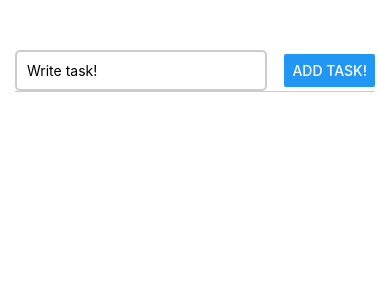
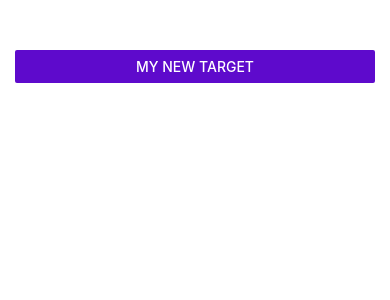
Before and after one commit to vasin-fr/Legko-, a React Native app: screen / in a window 390 px wide. Shown: the top 300 px of the page. Built offline with nearby package versions, Linux system fonts and the light colour scheme.

Commit message:
Modal, finaly result of maket

```diff
--- a/App.tsx
+++ b/App.tsx
@@ -1,16 +1,10 @@
 import React, { useState } from "react";
-import {
-  Button,
-  FlatList,
-  StyleSheet,
-  Text,
-  TextInput,
-  View,
-} from "react-native";
+import { Button, FlatList, Image, StyleSheet, View } from "react-native";
 import TaskInput from "./components/TaskInput";
 import TaskItem from "./components/TaskItem";
 
 export default function App() {
+  const [modalIsVisible, setModalIsVisible] = useState<boolean>(false);
   const [allTasks, setAllTasks] = useState<{ text: string; id: string }[]>([]);
 
   const addTaskHandler = (enteredTask: any) => {
@@ -18,15 +12,32 @@
       ...prevTasks,
       { text: enteredTask, id: Math.random().toString() },
     ]);
+    modalIsVisibleChange();
   };
 
   const deleteTaskHandler = (id: string) => {
     setAllTasks((prevTasks) => prevTasks.filter((el) => el.id !== id));
   };
 
+  const modalIsVisibleChange = () => {
+    setModalIsVisible((prev) => !prev);
+  };
+
   return (
     <View style={styles.appContainer}>
-      <TaskInput addTaskHandler={addTaskHandler} />
+      <View style={{ marginBottom: 12 }}>
+        <Button
+          title="My new TARGET"
+          color="#5e0acc"
+          onPress={modalIsVisibleChange}
+        />
+      </View>
+      <TaskInput
+        addTaskHandler={addTaskHandler}
+        visible={modalIsVisible}
+        modalIsVisibleChange={modalIsVisibleChange}
+      />
+
       <View style={styles.taskContainer}>
         <FlatList
           data={allTasks}
--- a/components/TaskInput.tsx
+++ b/components/TaskInput.tsx
@@ -1,7 +1,23 @@
 import { useState } from "react";
-import { View, StyleSheet, Button, TextInput } from "react-native";
+import {
+  View,
+  StyleSheet,
+  Button,
+  TextInput,
+  Modal,
+  Image,
+  Pressable,
+} from "react-native";
 
-const TaskInput = ({ addTaskHandler }: any) => {
+const TaskInput = ({
+  addTaskHandler,
+  modalIsVisibleChange,
+  visible,
+}: {
+  addTaskHandler: (enteredTask: string) => void;
+  visible: boolean;
+  modalIsVisibleChange: () => void;
+}) => {
   const [enteredTask, setEnteredTask] = useState<string>("");
 
   const taskInputHandler = (enteredText: string) => {
@@ -16,15 +32,43 @@
   };
 
   return (
+    <Modal visible={visible} animationType="slide">
       <View style={styles.inputContainer}>
+        <Pressable
+          onPress={() => {
+            setEnteredTask("I'm reaaly good");
+          }}
+        >
+          <Image
+            source={require("../assets/images/goal-icon.png")}
+            style={styles.goalIcon}
+          />
+        </Pressable>
         <TextInput
           placeholder="Write task!"
+          placeholderTextColor="#808080"
           style={styles.textInput}
           onChangeText={taskInputHandler}
           value={enteredTask}
         />
-      <Button title="Add task!" onPress={addOneTaskHandler} />
+        <View style={styles.buttonContainer}>
+          <View style={styles.button}>
+            <Button
+              title="Add task!"
+              onPress={addOneTaskHandler}
+              color="#b180f0"
+            />
           </View>
+          <View style={styles.button}>
+            <Button
+              title="Canel"
+              onPress={modalIsVisibleChange}
+              color="#f31282"
+            />
+          </View>
+        </View>
+      </View>
+    </Modal>
   );
 };
 
@@ -32,19 +76,34 @@
 
 const styles = StyleSheet.create({
   inputContainer: {
-    flexDirection: "row",
-    justifyContent: "space-between",
+    flex: 1,
+    padding: 16,
+    flexDirection: "column",
+    justifyContent: "center",
     alignItems: "center",
     marginBottom: 24,
-    borderBottomWidth: 1,
-    borderColor: "#cccccc",
+    backgroundColor: "#311b6b",
   },
   textInput: {
     padding: 10,
     borderWidth: 2,
-    borderRadius: 5,
-    borderColor: "#cccccc",
-    width: "70%",
-    marginRight: 8,
+    borderRadius: 6,
+    borderColor: "#e4d0ff",
+    backgroundColor: "#e4d0ff",
+    width: "100%",
+    color: "#120438",
+  },
+  buttonContainer: {
+    marginTop: 16,
+    flexDirection: "row",
+  },
+  button: {
+    width: "40%",
+    marginHorizontal: 8,
+  },
+  goalIcon: {
+    height: 100,
+    width: 100,
+    marginBottom: 15,
   },
 });
--- a/components/TaskItem.tsx
+++ b/components/TaskItem.tsx
@@ -1,16 +1,20 @@
-import { View, Text, StyleSheet, Button, Pressable } from "react-native";
+import { View, Text, StyleSheet, Pressable } from "react-native";
 
 const TaskItem = ({
   text,
   deleteTaskHandler,
   id,
 }: {
-  text: String;
-  deleteTaskHandler: any;
-  id: String;
+  text: string;
+  deleteTaskHandler: (id: string) => void;
+  id: string;
 }) => {
   return (
-    <Pressable onPress={() => deleteTaskHandler(id)}>
+    <Pressable
+      android_ripple={{ color: "red" }}
+      onPress={() => deleteTaskHandler(id)}
+      style={({ pressed }) => pressed && styles.pressedItem}
+    >
       <View style={styles.taskItem}>
         <Text style={styles.taskText}>{text}</Text>
       </View>
@@ -24,11 +28,14 @@
   taskItem: {
     fontSize: 15,
     marginBottom: 7,
-    padding: 7,
     backgroundColor: "#5e0acc",
     borderRadius: 5,
   },
+  pressedItem: {
+    opacity: 0.5,
+  },
   taskText: {
+    padding: 7,
     color: "#fff",
     fontSize: 17,
   },
```
Also changed, not shown: assets/images/goal-icon.png (added). Lines whose indentation alone changed are shown as unchanged.
